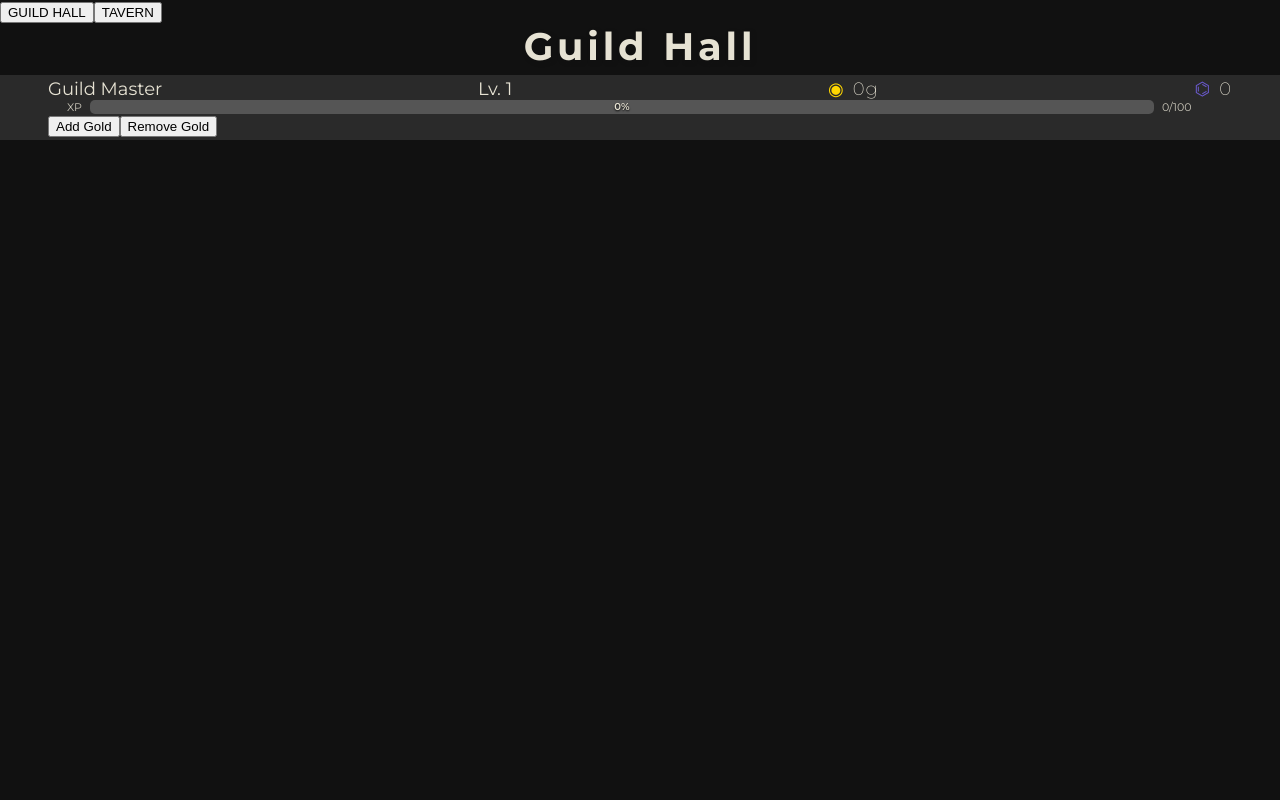
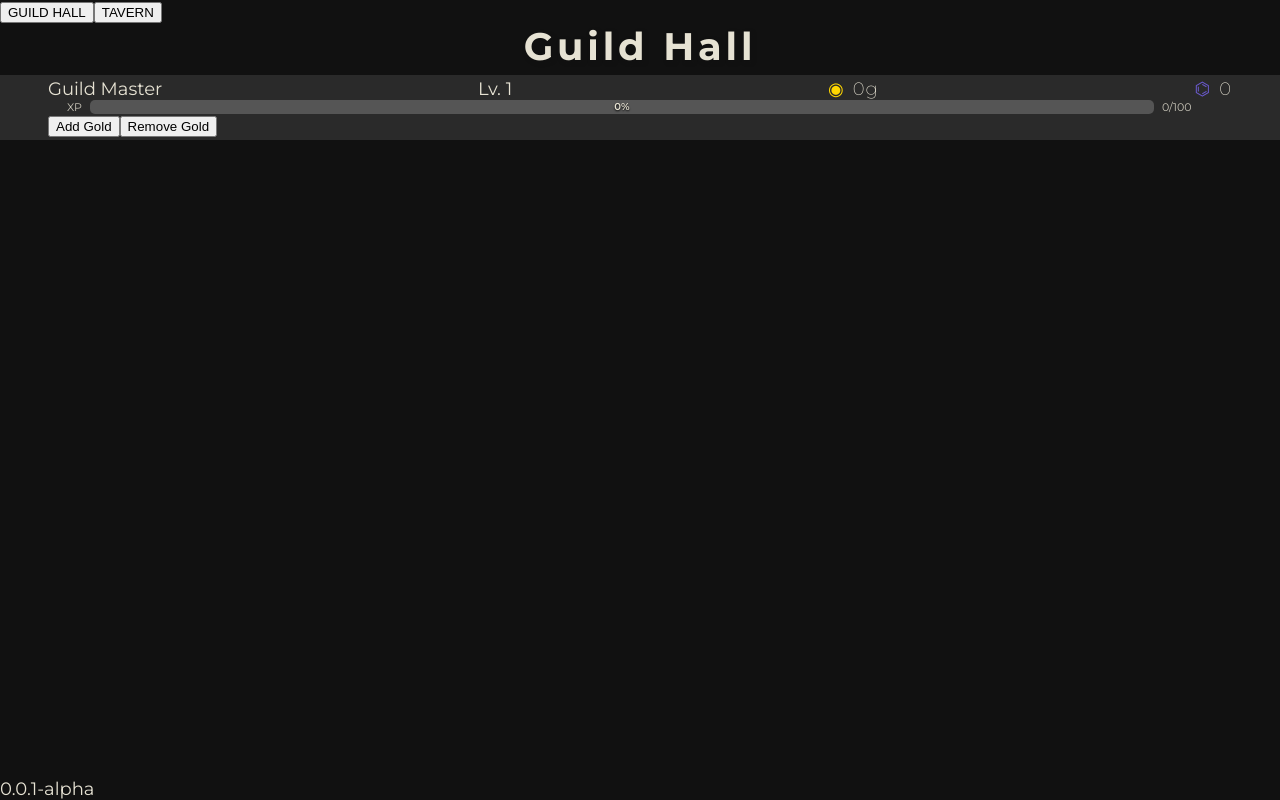
Before and after one commit to andgr457/questers-run-p, a React (Vite) app: page / in a window 1280 px wide. Built offline with nearby package versions, Linux system fonts and the light colour scheme.

Commit message:
version component

```diff
--- a/package.json
+++ b/package.json
@@ -1,7 +1,7 @@
 {
   "name": "questers-run-p",
   "private": true,
-  "version": "0.0.0",
+  "version": "0.0.1-alpha",
   "type": "module",
   "scripts": {
     "dev": "vite",
--- /dev/null
+++ b/src/features/version/Version.module.css
@@ -0,0 +1,5 @@
+.wrapper {
+  position:fixed;
+  bottom: 0;
+  z-index: 999;
+}
--- /dev/null
+++ b/src/features/version/Version.tsx
@@ -0,0 +1,11 @@
+import {version} from '../../../package.json'
+import styles from './Version.module.css'
+
+export default function Version() {
+
+  return (
+    <div className={styles.wrapper}>
+      {version}
+    </div>
+  )
+}
--- a/src/features/world/World.tsx
+++ b/src/features/world/World.tsx
@@ -8,6 +8,7 @@ import type { WorldModeMain } from '../../engine/events/types/WorldModeEvents.ty
 import Tavern from '../tavern/Tavern'
 import { eventBus } from '../../engine/events/EventBus'
 import { clockRuntimeService } from '../../engine/clock/ClockRuntimeService'
+import Version from '../version/Version'
 
 export default function World() {
   const {
@@ -96,6 +97,8 @@ export default function World() {
           onCompleteModeMainChangeTo={modeChangeTo}
         />
       )}
+      <Version />
     </div>
+
   )
 }
```
Lines whose indentation alone changed are shown as unchanged.
